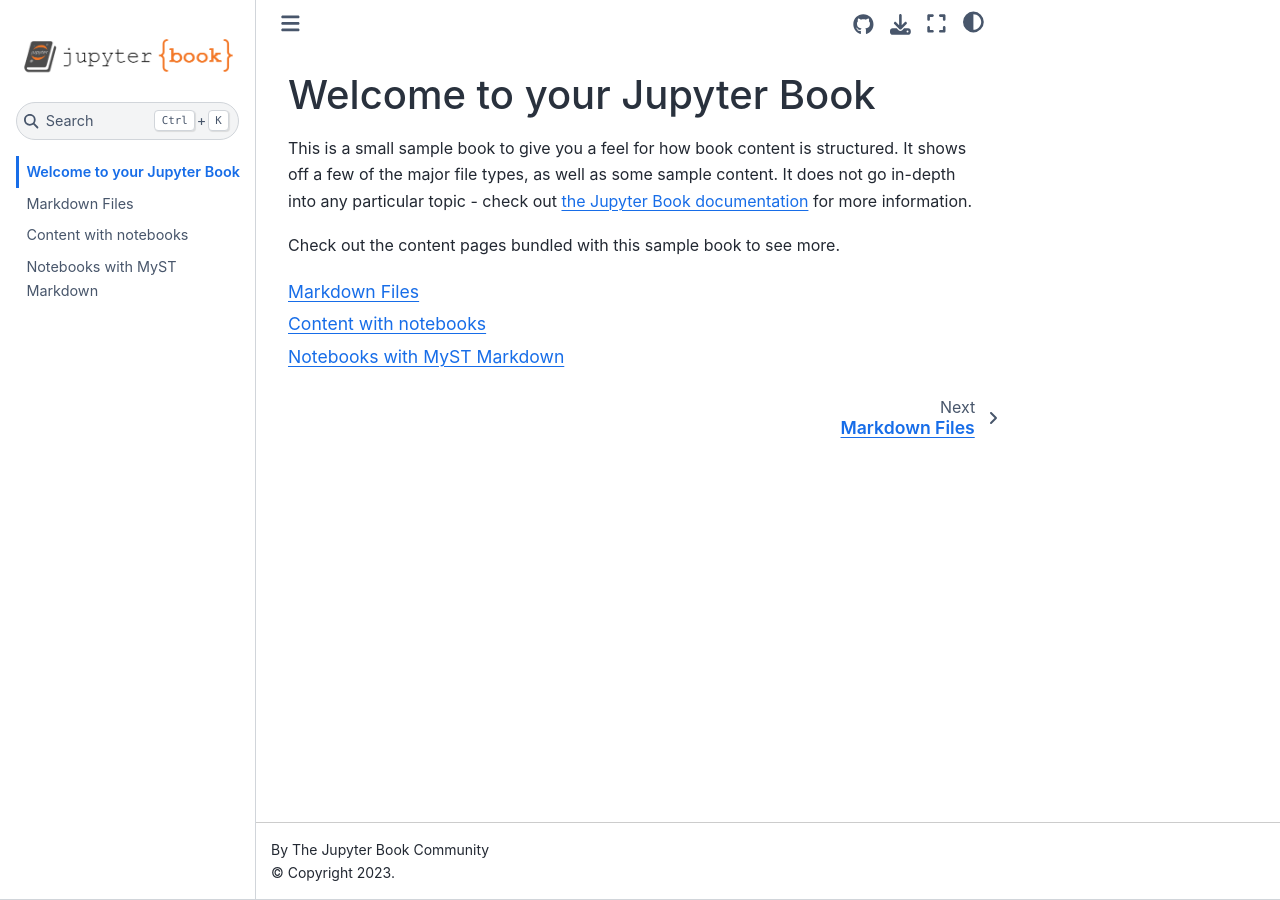
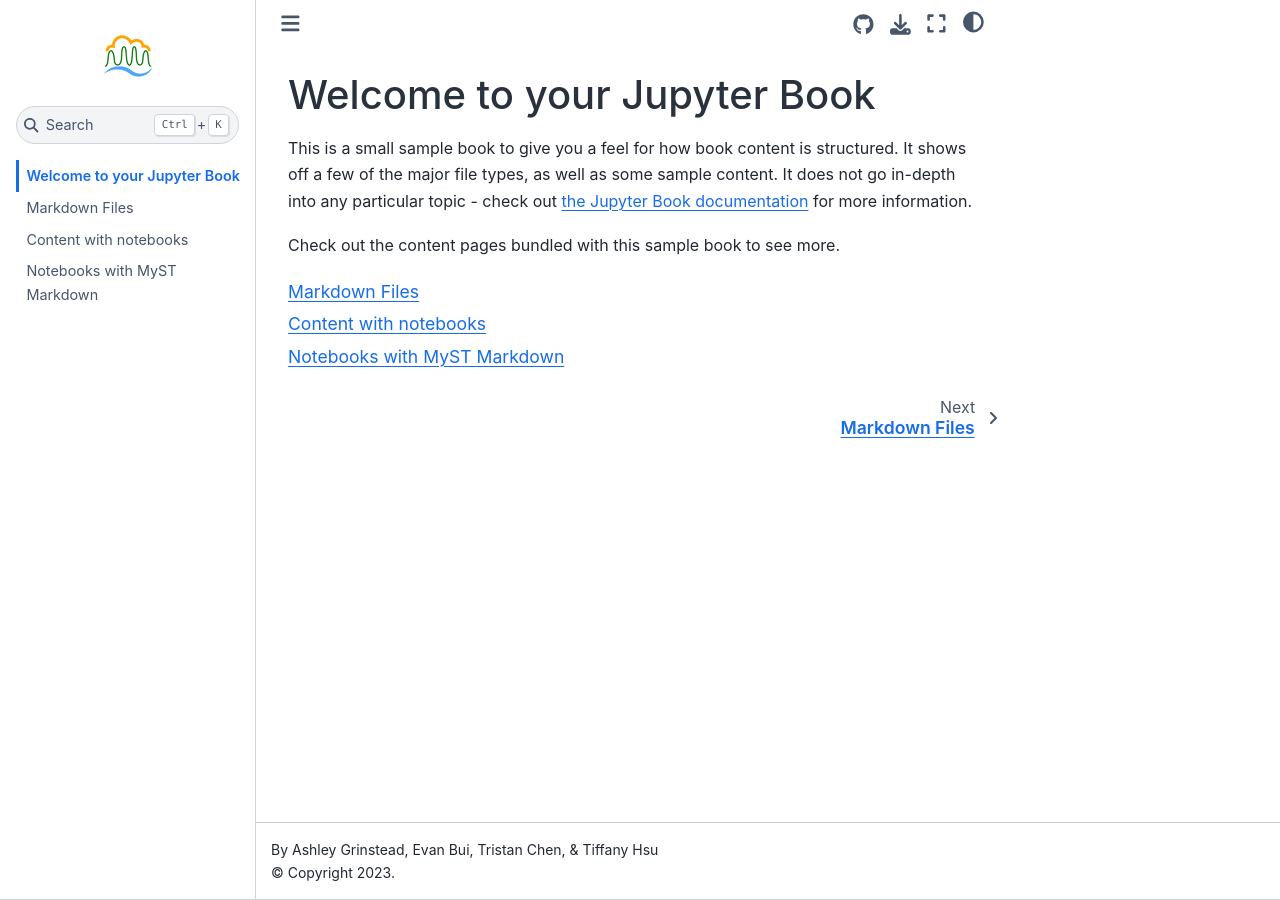
Before and after one commit to tifhsu88/eri-documentation, a Jupyter Book: the page built from intro.md, in a window 1280 px wide. Built offline with Jupyter Book 1.0.4 settings and Sphinx 7.4.7 and the Sphinx Book theme 1.1.4, drawn with Linux system fonts in a browser that asks for light colours.

Commit message:
Update _config.yml

```diff
--- a/_config.yml
+++ b/_config.yml
@@ -1,9 +1,9 @@
 # Book settings
 # Learn more at https://jupyterbook.org/customize/config.html
 
-title: My sample book
-author: The Jupyter Book Community
-logo: logo.png
+title: Computing guide for mapping center pivot irrigation
+author: Ashley Grinstead, Evan Bui, Tristan Chen, & Tiffany Hsu
+logo: WAVES_logo.png
 
 # Force re-execution of notebooks on each build.
 # See https://jupyterbook.org/content/execute.html
```
